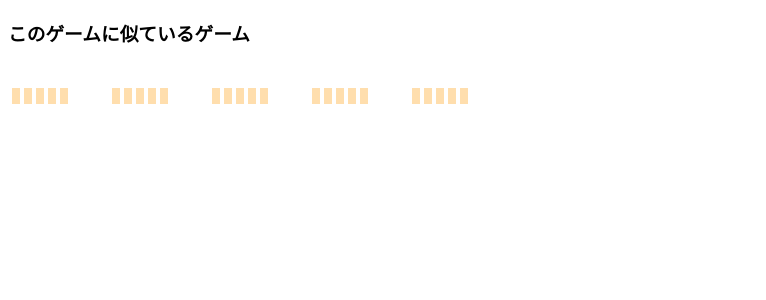
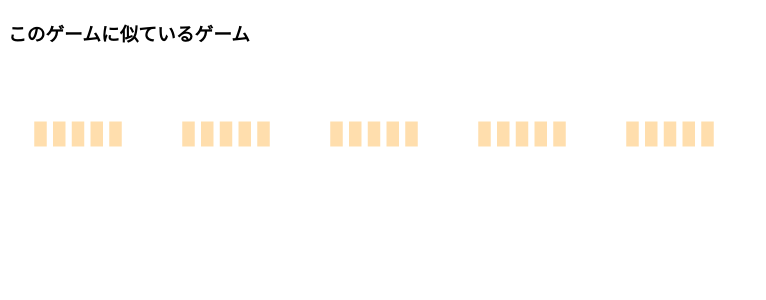
Before and after one commit to roronya/dreamyfish, a React app: page / in a window 1280 px wide. Shown: the top 300 px of the page, without its empty margins (0-766 px from the left). Built offline with nearby package versions, Linux system fonts and the light colour scheme; the HTML template or start-up script is replaced by a standard one.

Commit message:
modify layout

```diff
--- a/src/components/Layout.js
+++ b/src/components/Layout.js
@@ -3,6 +3,10 @@ import styled from 'styled-components'
 
 const Container = styled.div`
   display: grid;
-  grid-template-columns: repeat(auto-fill, 100px);
+  grid-column-gap: 8px;
+  grid-template-columns: repeat(auto-fill, 140px);
+  grid-auto-rows: 140px;
+  justify-items: center;
+  align-items: center;
 `
 export default ({ children }) => <Container>{children}</Container>
--- a/src/components/Loading.js
+++ b/src/components/Loading.js
@@ -1,4 +1,6 @@
 import React from 'react'
 import ReactLoading from 'react-loading'
 
-export default () => <ReactLoading type='bars' color='#FFDEAD' />
+export default () => (
+  <ReactLoading type='bars' color='#FFDEAD' width={100} height={100} />
+)
```
Also changed, not shown: 1 other file (tests, documents, lock files or other folders).
